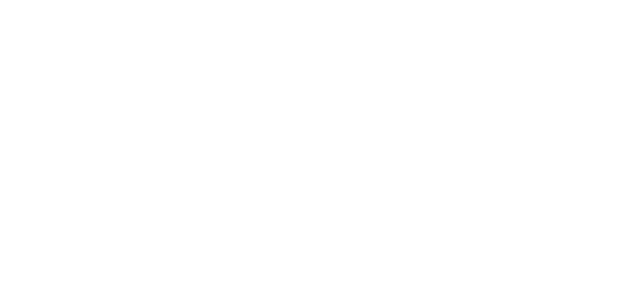
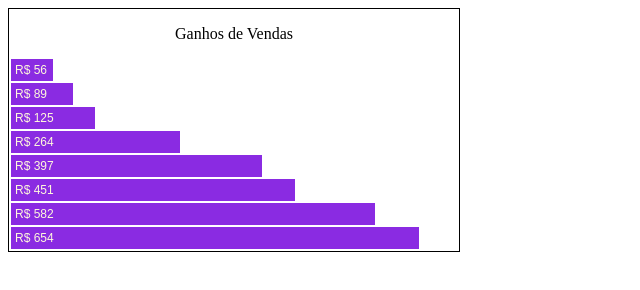
Before and after one commit to glaucia86/d3js-imasters, a website: page src/index.html in a window 1280 px wide. Shown: the whole page, without its empty margins (0-640 px from the left). Drawn offline with nearby package versions, Linux system fonts and the light colour scheme.

Commit message:
Envio final das atualizações do gráfico.

```diff
--- a/src/index.css
+++ b/src/index.css
@@ -5,3 +5,12 @@
     margin: 2px;
     color: 	#FFF8DC;
 }
+
+#dashboard {
+    width: 450px;
+    border: 1px solid black;
+}
+
+p {
+    text-align: center;
+}
--- a/src/index.html
+++ b/src/index.html
@@ -1,3 +1,30 @@
-<div class="chart">
+<!DOCTYPE html>
+<html lang="pt-br">
 
-</div>
+<head>
+    <meta charset="UTF-8">
+    <meta name="viewport" content="width=device-width, initial-scale=1.0">
+    <meta http-equiv="X-UA-Compatible" content="ie=edge">
+    <title>Gráfico de Ganhos - iMasters</title>
+
+    <!-- Inclusão da biblioteca do D3.js via cdn -->
+    <script src="https://d3js.org/d3.v3.min.js"></script>
+
+    <!-- Inclusão do estilo do gráfico -->
+    <link rel="stylesheet" href="index.css">
+</head>
+
+<body>
+
+    <div id="dashboard">
+        <p>Ganhos de Vendas</p>
+        <div class="chart">
+
+        </div>
+    </div>
+
+    <!-- Chamada do arquivo 'index.js' (parte da lógica) -->
+    <script src="index.js"></script>
+</body>
+
+</html>
--- a/src/index.js
+++ b/src/index.js
@@ -7,16 +7,16 @@
  *
  */
 
-var d3 = require("d3");
+var data = [56, 89, 125, 264, 397, 451, 582, 654];
 
-var data = [56, 89, 125, 264, 397, 451, 582, 654];
+var scale = d3.scale.linear()
+    .domain([0, 654])
+    .range([0, 400])
 
 d3.select(".chart")
     .selectAll("div")
     .data(data)
     .enter()
     .append("div")
-    .style("width", (d) => {
-        return 'R$ ' + d;
-    }
-);
+    .style("width", (d) => { return scale(d) + 'px' })
+    .text((d) => {return 'R$ ' + d; });
```
